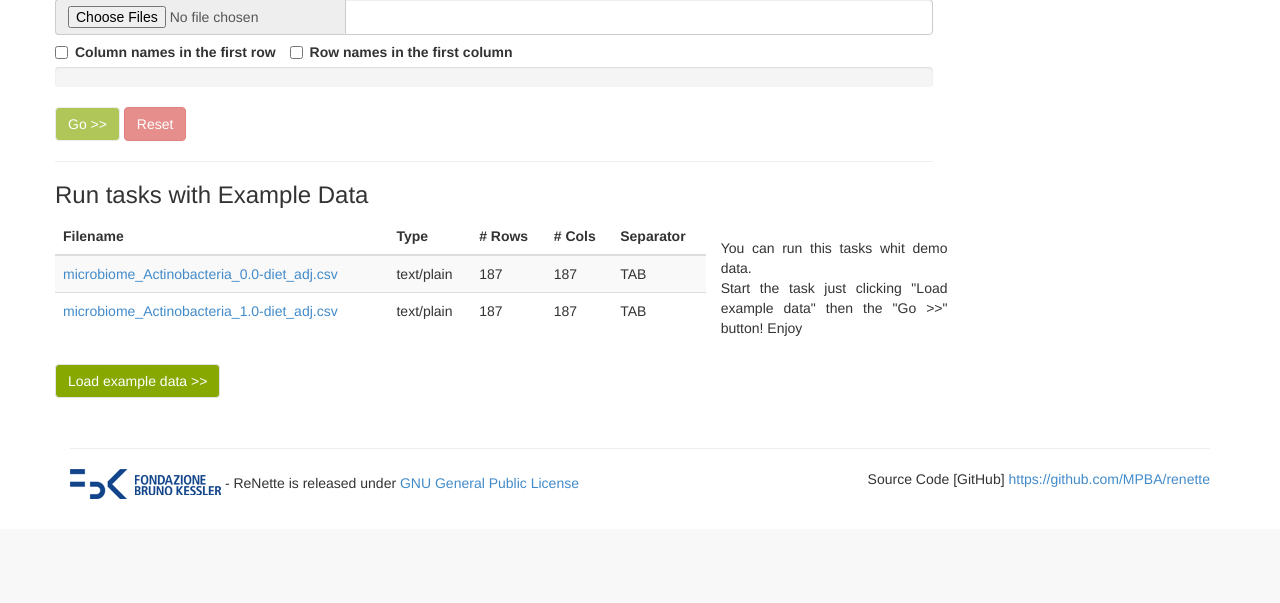
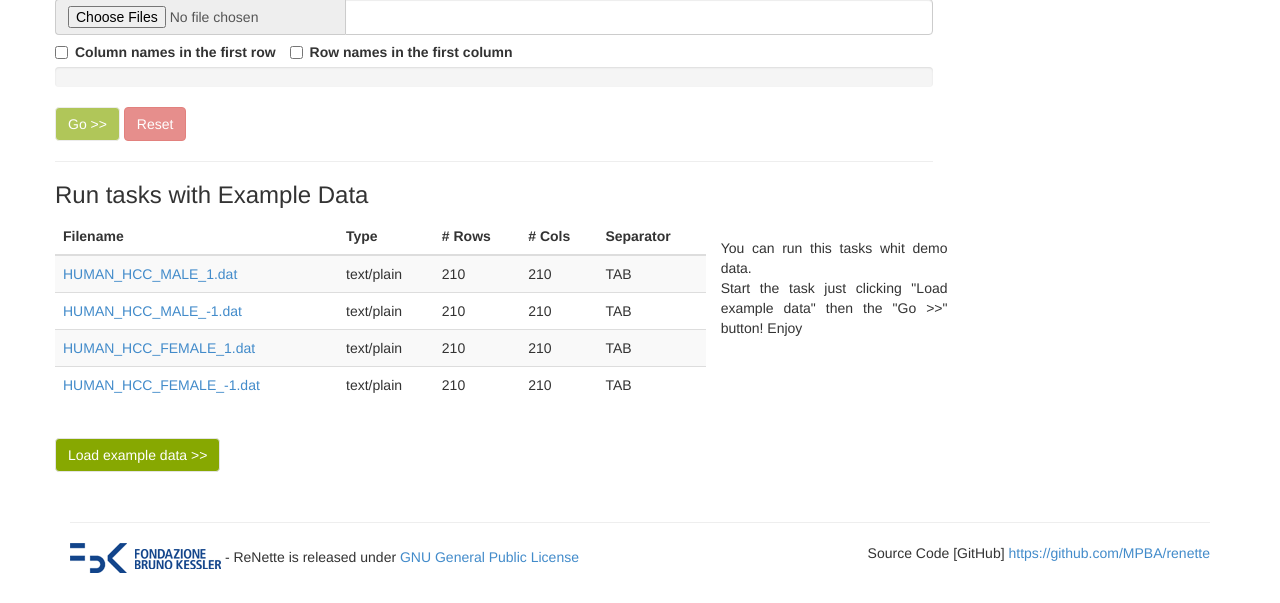
Before and after one commit to MPBA/renette, a Django app: page /engine/multiuploader/ in a window 1280 px wide. Shown: the part 279-882 px from the top of the page. Before the commit the page ends 778 px from the top, so only its background shows below. Run offline with Django 3.2, Linux system fonts and the light colour scheme; data that the repository does not hold is empty; parts of the project's set-up code (start-up, migrations or seed data) failed here and were passed over.

Commit message:
Bug fixing and update boxplots

```diff
--- a/engine/scripts/compute_adj.py
+++ b/engine/scripts/compute_adj.py
@@ -238,7 +238,7 @@ class Mat2Adj:
             print 'No objects found in the %s file' % filename
             return False
         except RRuntimeError, e:
-            print 'No oject found in this %s: %s' % (filename, str(e))
+            print 'No object found in this %s: %s' % (filename, str(e))
             return False
 
     # def export_to_json(self, filepath=".", perc=90):
--- a/engine/tasks.py
+++ b/engine/tasks.py
@@ -47,7 +47,7 @@ def netdist(self, files, sep, param):
                             task_id=RunningProcess.objects.get(task_id=self.request.id)
             )
 
-    print result
+    ## print result
     return True
 
 
@@ -115,7 +115,7 @@ def netinf(self, files, sep, param):
                             filetype='Error',
                             task_id=RunningProcess.objects.get(task_id=self.request.id)
             )
-    print result
+    ## print result
     return True
 
 
@@ -233,7 +233,7 @@ def save_to_db(result, pname, pid, result_path_full=settings.MEDIA_ROOT):
             if val[k]:
                 for i in range(len(val[k])):
                     myn = val[k][i]
-                    print myn
+                    ## print myn
                     try:
                         resdb = Results(
                             process_name=pname,
@@ -276,7 +276,7 @@ def save_to_db(result, pname, pid, result_path_full=settings.MEDIA_ROOT):
                             resdb.filestore.save(myn, File(f))
                             f.close()
                         if tp == 'img':
-                            print myn
+                            ## print myn
                             f = open(os.path.join(result_path_full, myn))
                             resdb.imagestore.save(myn, File(f))
                             f.close()
--- a/engine/templates/engine/network_distance.html
+++ b/engine/templates/engine/network_distance.html
@@ -8,10 +8,14 @@
            $("#load-example").click(function(){
                $("#files").find('p').remove();
                $("#uploaded-files").find('input').remove();
-               $('<p/>').text('microbiome_Actinobacteria_0.0-diet_adj.csv [728.4 kB]').appendTo('#files');
-               $('<p/>').text('microbiome_Actinobacteria_1.0-diet_adj.csv [728.6 kB]').appendTo('#files');
-                $('#uploaded-files').append('<input type="hidden" name="uploaded" value="example/microbiome_Actinobacteria_0.0-diet_adj.csv">');
-                $('#uploaded-files').append('<input type="hidden" name="uploaded" value="example/microbiome_Actinobacteria_1.0-diet_adj.csv">');
+       $('<p/>').text('HUMAN_HCC_MALE_-1_adj.dat').appendTo('#files');
+               $('<p/>').text('HUMAN_HCC_MALE_1_adj.dat').appendTo('#files');
+       $('<p/>').text('HUMAN_HCC_FEMALE_-1_adj.dat').appendTo('#files');
+               $('<p/>').text('HUMAN_HCC_FEMALE_1_adj.dat').appendTo('#files');
+                $('#uploaded-files').append('<input type="hidden" name="uploaded" value="example/HUMAN_HCC_MALE_-1_adj.dat">');
+       $('#uploaded-files').append('<input type="hidden" name="uploaded" value="example/HUMAN_HCC_MALE_1_adj.dat">');
+       $('#uploaded-files').append('<input type="hidden" name="uploaded" value="example/HUMAN_HCC_FEMALE_-1_adj.dat">');
+                $('#uploaded-files').append('<input type="hidden" name="uploaded" value="example/HUMAN_HCC_FEMALE_1_adj.dat">');
                $('input[name=exclude_col_header]').attr('checked', true)
                $('input[name=exclude_row_header]').attr('checked', true)
                $('#progress .progress-bar').css(
@@ -68,24 +72,63 @@
                   </tr>
                 </thead>
                 <tbody><tr>
-                    <td><a href="{% get_media_prefix %}example/microbiome_Actinobacteria_0.0-diet_adj.csv">microbiome_Actinobacteria_0.0-diet_adj.csv</a></td>
+                    <td><a href="{% get_media_prefix %}example/HUMAN_HCC_MALE_1.dat">HUMAN_HCC_MALE_1.dat</a></td>
                     <td>text/plain</td>
-                    <td>187</td>
-                    <td>187</td>
+                    <td>210</td>
+                    <td>210</td>
                     <td>
                       TAB
                     </td>
                   </tr>
                   <tr>
-                    <td><a href="{% get_media_prefix %}example/microbiome_Actinobacteria_1.0-diet_adj.csv">microbiome_Actinobacteria_1.0-diet_adj.csv</a></td>
+                    <td><a href="{% get_media_prefix %}example/HUMAN_HCC_MALE_-1.dat">HUMAN_HCC_MALE_-1.dat</a></td>
                     <td>text/plain</td>
-                    <td>187</td>
-                    <td>187</td>
+                    <td>210</td>
+                    <td>210</td>
                     <td>
                       TAB
                     </td>
                   </tr>
-              </tbody></table>
+		  <tr>
+                    <td><a href="{% get_media_prefix %}example/HUMAN_HCC_FEMALE_1.dat">HUMAN_HCC_FEMALE_1.dat</a></td>
+                    <td>text/plain</td>
+                    <td>210</td>
+                    <td>210</td>
+                    <td>
+                      TAB
+                    </td>
+                  </tr>
+		  <tr>
+                    <td><a href="{% get_media_prefix %}example/HUMAN_HCC_FEMALE_-1.dat">HUMAN_HCC_FEMALE_-1.dat</a></td>
+                    <td>text/plain</td>
+                    <td>210</td>
+                    <td>210</td>
+                    <td>
+                      TAB
+                    </td>
+                  </tr>
+              </tbody>
+
+              <!--   <tbody><tr> -->
+              <!--       <td><a href="{% get_media_prefix %}example/microbiome_Actinobacteria_0.0-diet_adj.csv">microbiome_Actinobacteria_0.0-diet_adj.csv</a></td> -->
+              <!--       <td>text/plain</td> -->
+              <!--       <td>187</td> -->
+              <!--       <td>187</td> -->
+              <!--       <td> -->
+              <!--         TAB -->
+              <!--       </td> -->
+              <!--     </tr> -->
+              <!--     <tr> -->
+              <!--       <td><a href="{% get_media_prefix %}example/microbiome_Actinobacteria_1.0-diet_adj.csv">microbiome_Actinobacteria_1.0-diet_adj.csv</a></td> -->
+              <!--       <td>text/plain</td> -->
+              <!--       <td>187</td> -->
+              <!--       <td>187</td> -->
+              <!--       <td> -->
+              <!--         TAB -->
+              <!--       </td> -->
+              <!--     </tr> -->
+              <!-- </tbody> -->
+	      </table>
             </div>
             <div class="col-sm-offset-6">
               <p style="text-align: justify">
--- a/engine/templates/engine/network_distance_4.html
+++ b/engine/templates/engine/network_distance_4.html
@@ -4,7 +4,7 @@
     <script type="application/javascript">
 
         jQuery(document).ready(function(){
-            {% if  runp.celery_task.status != 'SUCCESS' %}
+            {% if  runp.celery_task.status == 'RUNNING' %}
                 setTimeout(function () {
                     window.location.href = "{% url 'network_distance_4' runp.task_id %}"; //will redirect to your blog page (an ex: blog.html)
                 }, 5000);
--- a/engine/templates/engine/network_inference_4.html
+++ b/engine/templates/engine/network_inference_4.html
@@ -3,8 +3,8 @@
 {% block extrahead %}
     <script type="application/javascript">
 
-        jQuery(document).ready(function(){
-            {% if  runp.celery_task.status != 'SUCCESS' %}
+      jQuery(document).ready(function(){
+            {% if  runp.celery_task.status == 'RUNNING' %}
                 setTimeout(function () {
                     window.location.href = "{% url 'network_inference_4' runp.task_id %}"; //will redirect to your blog page (an ex: blog.html)
                 }, 5000);
--- a/engine/templates/engine/network_stability_4.html
+++ b/engine/templates/engine/network_stability_4.html
@@ -4,7 +4,7 @@
     <script type="application/javascript">
 
         jQuery(document).ready(function(){
-            {% if  runp.celery_task.status != 'SUCCESS' %}
+            {% if  runp.celery_task.status == 'RUNNING' %}
                 setTimeout(function () {
                     window.location.href = "{% url 'network_stability_4' runp.task_id %}"; //will redirect to your blog page (an ex: blog.html)
                 }, 5000);
--- a/engine/views.py
+++ b/engine/views.py
@@ -55,8 +55,9 @@ class NetworkStabilityStep2Class(View):
             else:
                 removed_files.append(ret_file)
 
+
         if len(files) < 1:
-            messages.add_message(self.request, messages.ERROR, 'No valid file...')
+            messages.add_message(self.request, messages.ERROR, 'Your files properties are not valid.')
             return redirect('network_stability')
 
         context = {
@@ -186,6 +187,10 @@ class NetworkInferenceStep2Class(View):
                               })
             else:
                 removed_files.append(ret_file)
+        if len(files) < 1:
+            messages.add_message(self.request, messages.ERROR, 'Your files properties are not valid.')
+            return redirect('network_inference')
+
         context = {
                    'uploaded_files': files,
                    'max_ga': max_ga,
@@ -303,7 +308,7 @@ class NetworkDistanceStep2Class(View):
                 removed_files.append(ret_file)
 
         if len(files) < 1:
-            messages.add_message(self.request, messages.ERROR, 'Your files properties are not .....')
+            messages.add_message(self.request, messages.ERROR, 'Your files properties are not valid.')
             return redirect('network_distance')
         elif not all(x == dim[0] for x in dim):
             messages.add_message(self.request, messages.ERROR, 'Your files dim are not equal')
```
Also changed, not shown: engine/scripts/compute_netstab.py (+8 -0 lines), engine/scripts/rutils.py (+13 -7 lines), engine/scripts/test_netdist.py (+18 -10 lines), engine/templates/engine/result_json_preview.html (+7 -7 lines).
